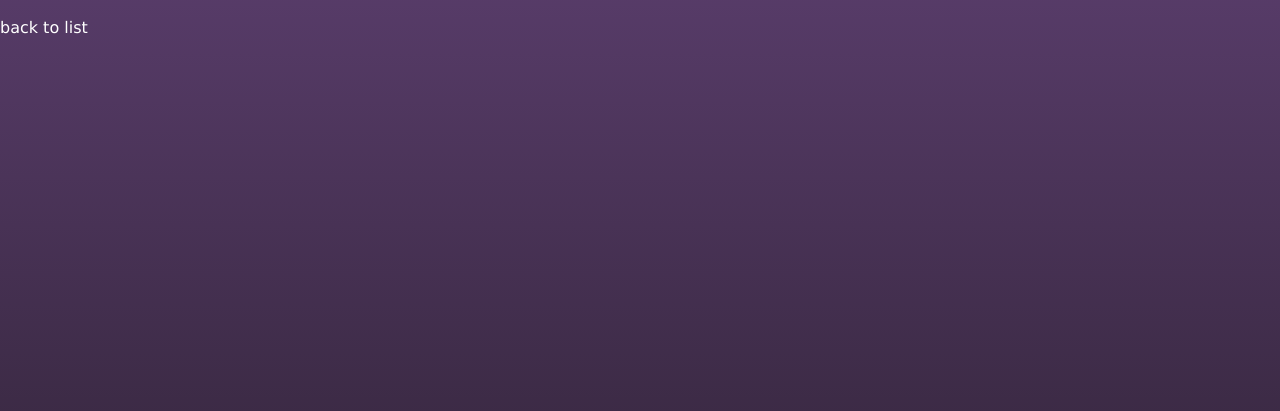
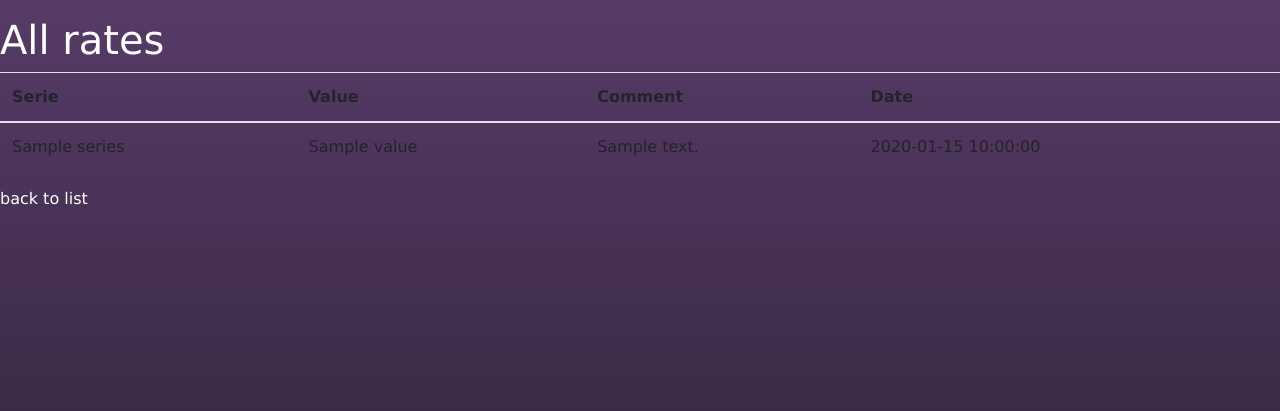
Before and after one commit to CaroleLf/Rees, a Symfony app: template Rees/templates/user/show.html.twig in a window 1280 px wide. Shown: the part 154-565 px from the top of the page. Run offline with Twig, Linux system fonts and the light colour scheme; the template is opened without the code that fills it: most values are stand-ins (such as "Sample title", 1, 10 or a date in 2020); some libraries are stand-ins or nearby versions.

Commit message:
add rates that user made under his profile

```diff
--- a/Rees/templates/user/show.html.twig
+++ b/Rees/templates/user/show.html.twig
@@ -17,6 +17,28 @@
             </tr>
         </tbody>
     </table>
-
+    {% if rates != null %}
+     <h1>All rates</h1>
+        <table class="table">
+            <thead>
+                <tr>
+                    <th>Serie</th>
+                    <th>Value</th>
+                    <th>Comment</th>
+                    <th>Date</th>
+                </tr>
+                </thead>
+                <tbody>
+                    {% for rate in rates %}
+                    <tr>
+                        <td>{{ rate.series }}</td>
+                        <td>{{ rate.value }}</td>
+                        <td>{{ rate.comment }}</td>
+                        <td>{{ rate.date ? rate.date|date('Y-m-d H:i:s') : '' }}</td>
+                    </tr>
+                    {% endfor %}
+                </tbody>
+            </table>
+            {% endif %}
     <a href="{{ path('app_admin') }}">back to list</a>
 {% endblock %}
```
Also changed, not shown: Rees/src/Controller/UserController.php (+10 -1 lines).
